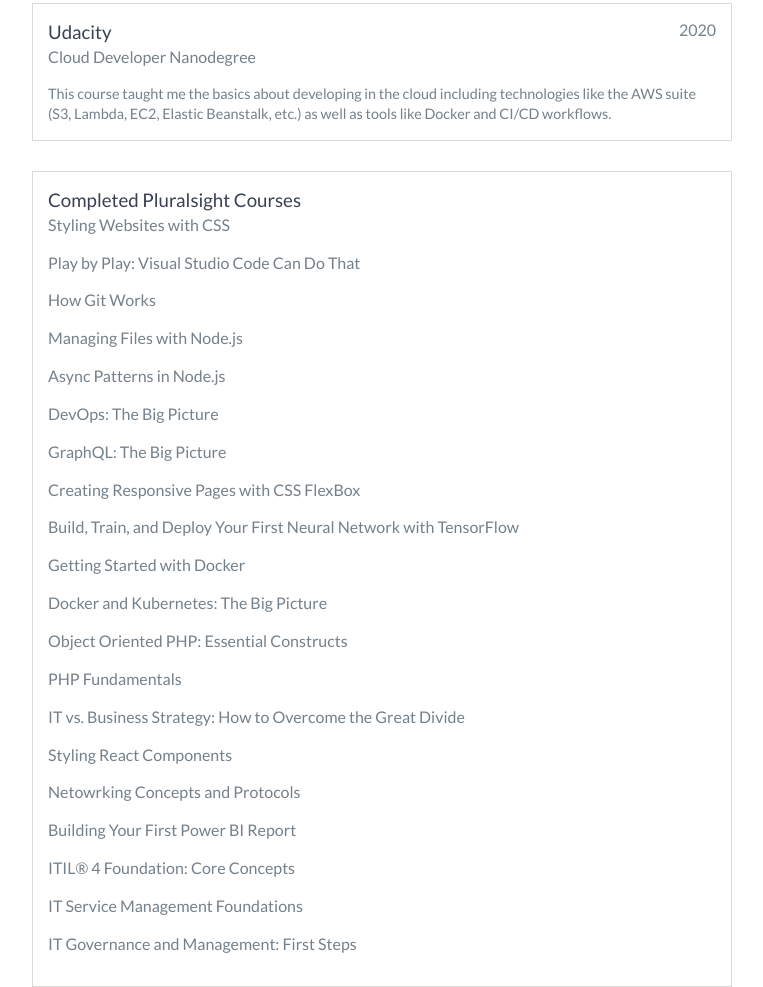
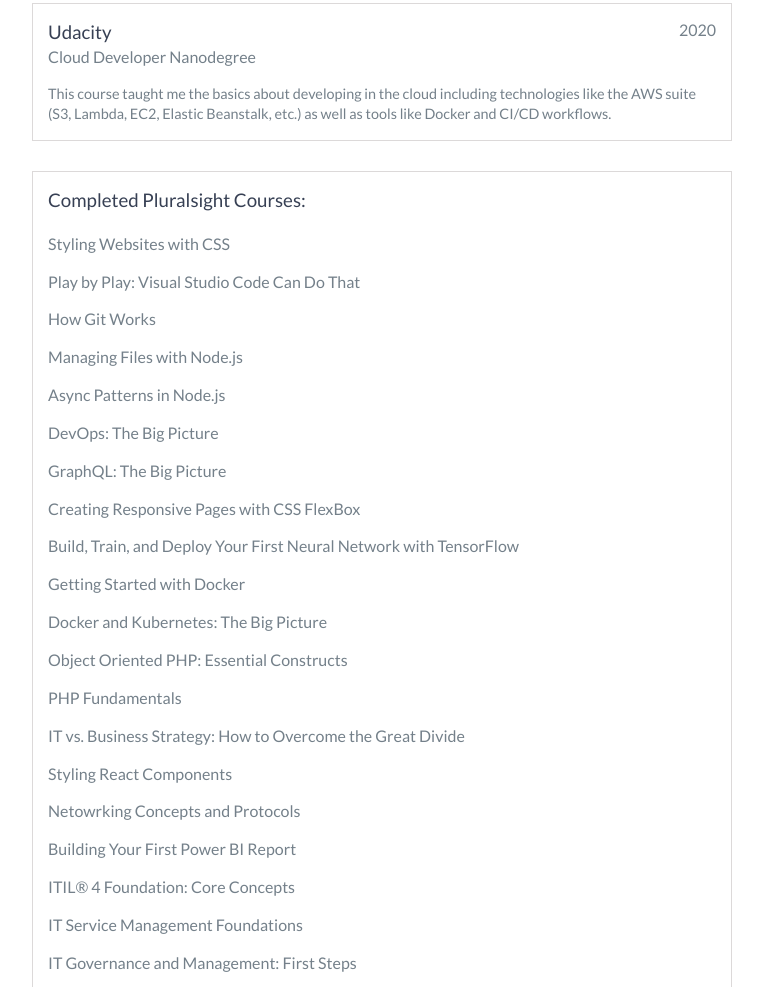
Before and after one commit to FullStackJohnMack/fullstackjohnmack.github.io, a plain HTML site: page index.html in a window 1280 px wide. Shown: the part 7123-8110 px from the top of the page, without its empty margins (258-1021 px from the left). Drawn offline with nearby package versions, Linux system fonts and the light colour scheme.

Commit message:
added space to pluralsight

```diff
--- a/index.html
+++ b/index.html
@@ -356,7 +356,7 @@
         <!-- End .education-block -->
 
         <div class="education-block">
-            <h3>Completed Pluralsight Courses</h3><br>
+            <h3>Completed Pluralsight Courses:</h3><br><br>
             <h4>Styling Websites with CSS</h4>
             <h4>Play by Play: Visual Studio Code Can Do That</h4>
             <h4>How Git Works</h4>
```
